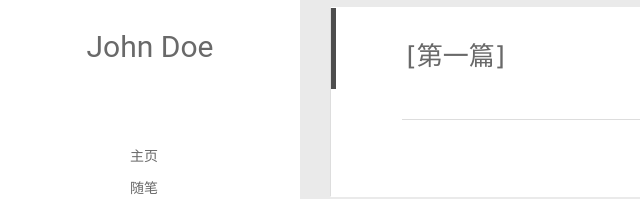
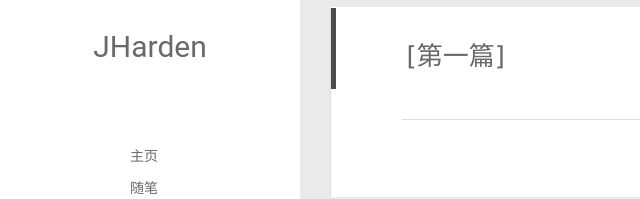
Before and after one commit to wangwei2513/wangwei2513.github.io, a plain HTML site: page index.html in a window 1280 px wide. Shown: the part 243-442 px from the top of the page, 0-640 px from the left. Drawn offline with Linux system fonts and the light colour scheme.

Commit message:
Site updated: 2017-03-16 08:45:01

```diff
--- a/index.html
+++ b/index.html
@@ -45,7 +45,7 @@
 			<img src="http://img.zcool.cn/community/01f05e5542cd820000019ae9b98ffd.jpg@900w_1l_2o_100sh.jpg" class="js-avatar">
 		</a>
 		<hgroup>
-		  <h1 class="header-author"><a href="/">John Doe</a></h1>
+		  <h1 class="header-author"><a href="/">JHarden</a></h1>
 		</hgroup>
 
 
@@ -107,7 +107,7 @@
 				<img src="http://img.zcool.cn/community/01f05e5542cd820000019ae9b98ffd.jpg@900w_1l_2o_100sh.jpg" class="js-avatar">
 			</div>
 			<hgroup>
-			  <h1 class="header-author js-header-author">John Doe</h1>
+			  <h1 class="header-author js-header-author">JHardens</h1>
 			</hgroup>
 
 
```
